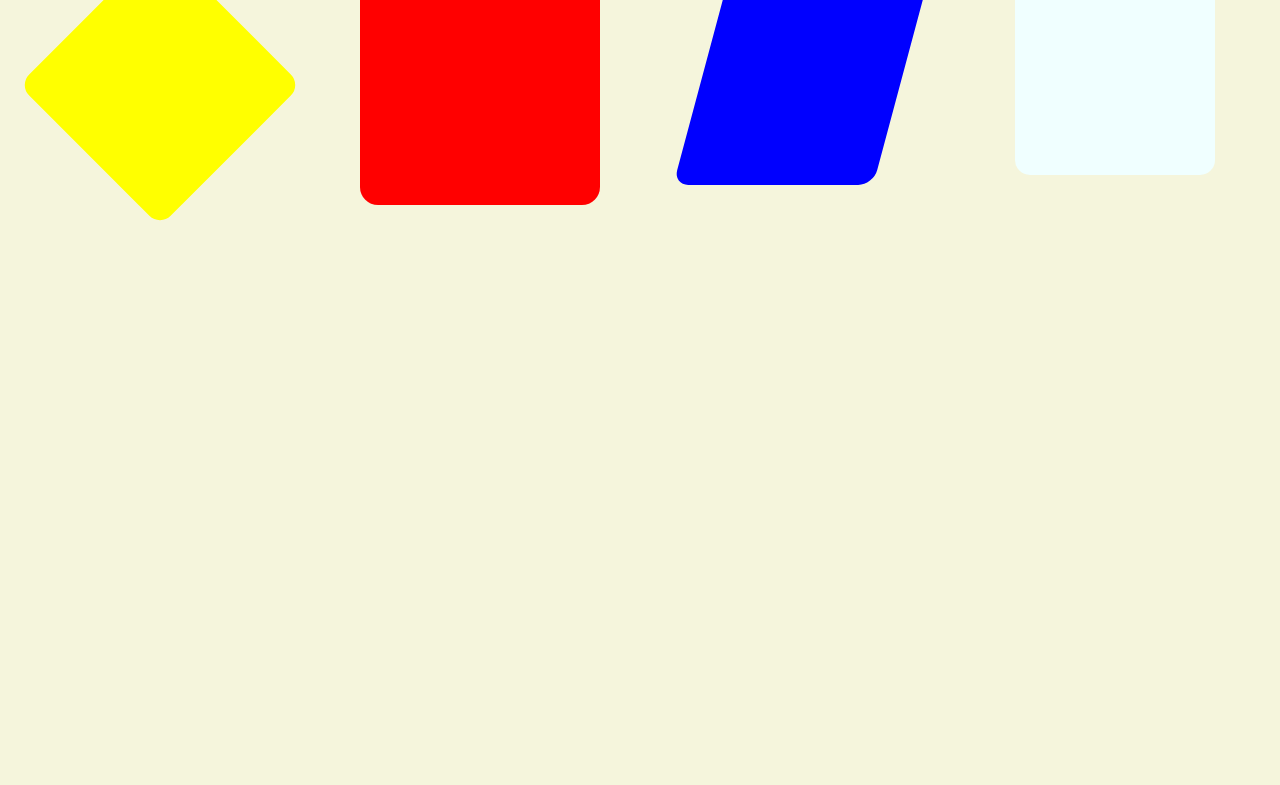
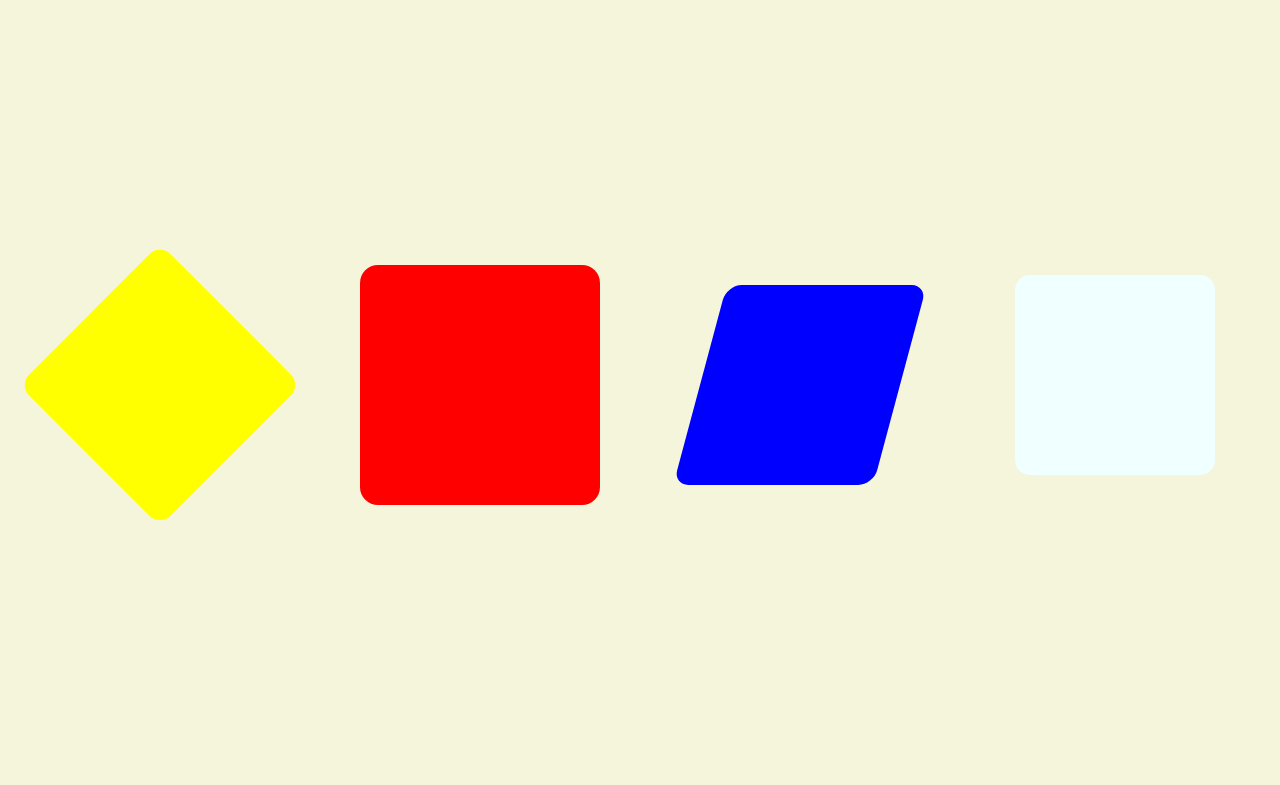
Before and after one commit to yohanorlan2112/taller, a plain HTML site: page html/flexbox.html in a window 1280 px wide. Shown: the part 52-837 px from the top of the page. Before the commit the page ends 800 px from the top, so only its background shows below. Drawn offline with Linux system fonts and the light colour scheme.

Commit message:
arreglos

```diff
--- a/html/flexbox.html
+++ b/html/flexbox.html
@@ -20,14 +20,14 @@
             box-shadow: 0px 0px 10px 1px rgba(0,0,0,0.);
         }
         #father{
-            height:  100px;
+            height:  100vh;
             display: flex;
             justify-content: space-around;
             align-items:center ;
             flex-direction: row-reverse;
            /*  display: grid; */
             /* place-items: center; */
-            flex-wrap: wrap;
+            flex-wrap: nowrap;
         }
         #son, #son_one, #son_two , #son_tre{
             width: 200px;
```
